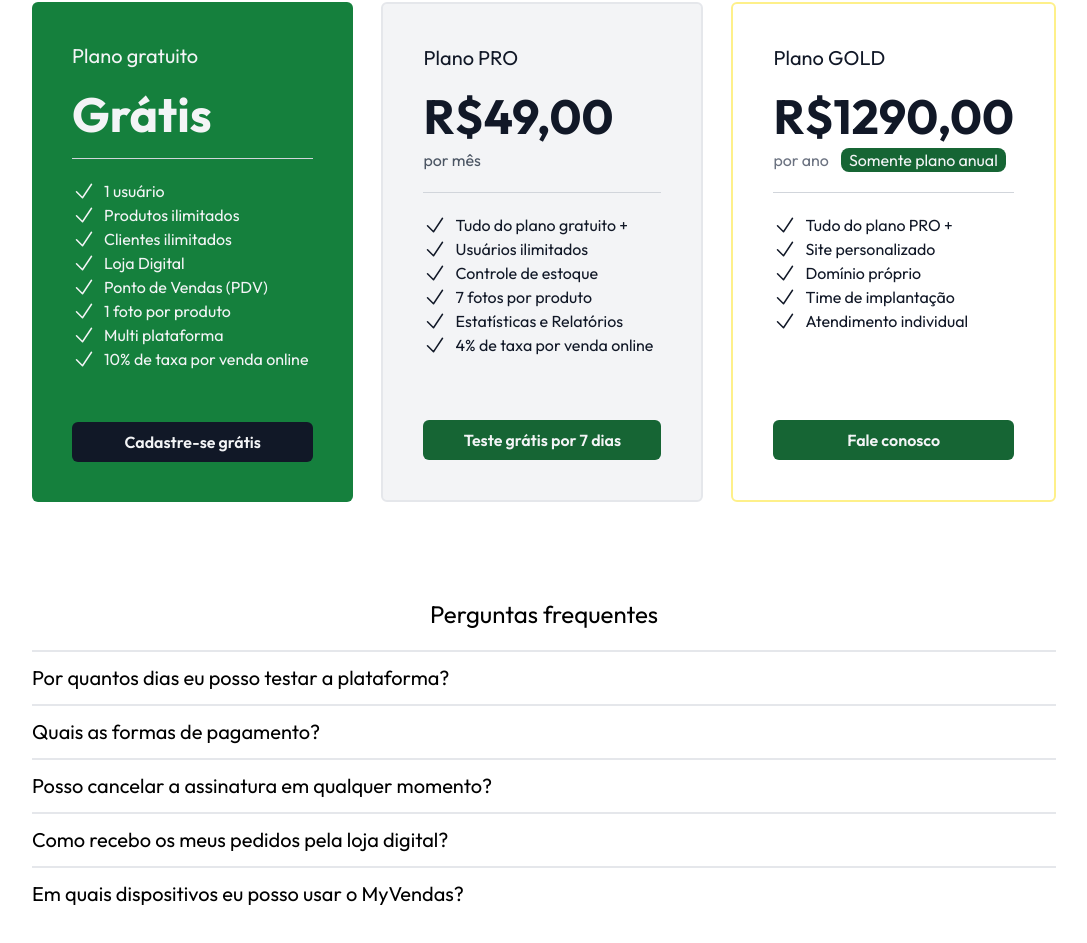
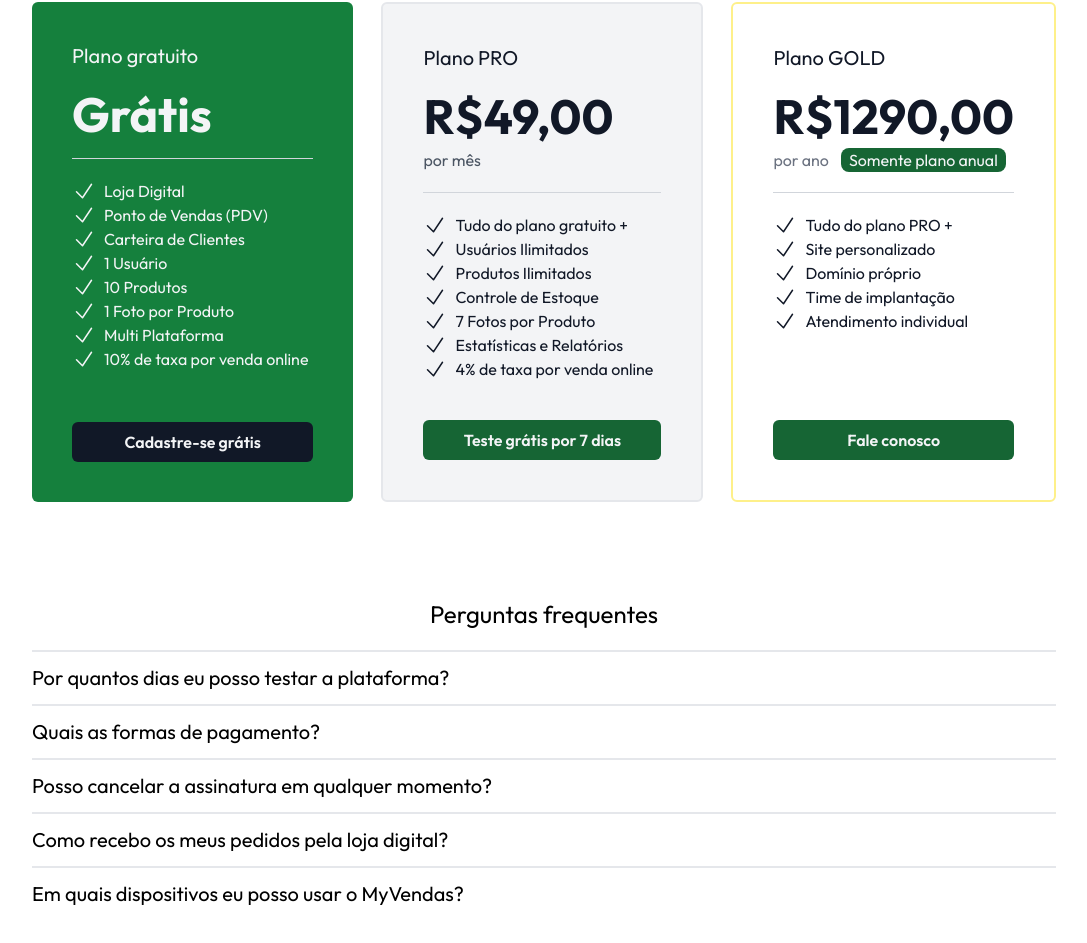
Before and after one commit to dedekpo/myvendas-root, a Next.js app: page / in a window 1280 px wide. Shown: the part 2953-3896 px from the top of the page, without its empty margins (96-1183 px from the left). Built offline with nearby package versions, Linux system fonts and the light colour scheme.

Commit message:
plans to 10 products

```diff
--- a/components/landing-page/plans.tsx
+++ b/components/landing-page/plans.tsx
@@ -25,13 +25,13 @@ function FreePlan() {
 			<div className="relative flex py-5 items-center">
 				<div className="flex-grow border-t border-gray-300" />
 			</div>
-			<Feature feature={"1 usuário"} />
-			<Feature feature={"Produtos ilimitados"} />
-			<Feature feature={"Clientes ilimitados"} />
 			<Feature feature={"Loja Digital"} />
 			<Feature feature={"Ponto de Vendas (PDV)"} />
-			<Feature feature={"1 foto por produto"} />
-			<Feature feature={"Multi plataforma"} />
+			<Feature feature={"Carteira de Clientes"} />
+			<Feature feature={"1 Usuário"} />
+			<Feature feature={"10 Produtos"} />
+			<Feature feature={"1 Foto por Produto"} />
+			<Feature feature={"Multi Plataforma"} />
 			<Feature feature={"10% de taxa por venda online"} />
 			<Link
 				href="https://app.myvendas.com"
@@ -56,9 +56,10 @@ function ProPlan() {
 				<div className="flex-grow border-t border-gray-300" />
 			</div>
 			<Feature feature={"Tudo do plano gratuito +"} />
-			<Feature feature={"Usuários ilimitados"} />
-			<Feature feature={"Controle de estoque"} />
-			<Feature feature={"7 fotos por produto"} />
+			<Feature feature={"Usuários Ilimitados"} />
+			<Feature feature={"Produtos Ilimitados"} />
+			<Feature feature={"Controle de Estoque"} />
+			<Feature feature={"7 Fotos por Produto"} />
 			<Feature feature={"Estatísticas e Relatórios"} />
 			<Feature feature={"4% de taxa por venda online"} />
 			<Link
```
